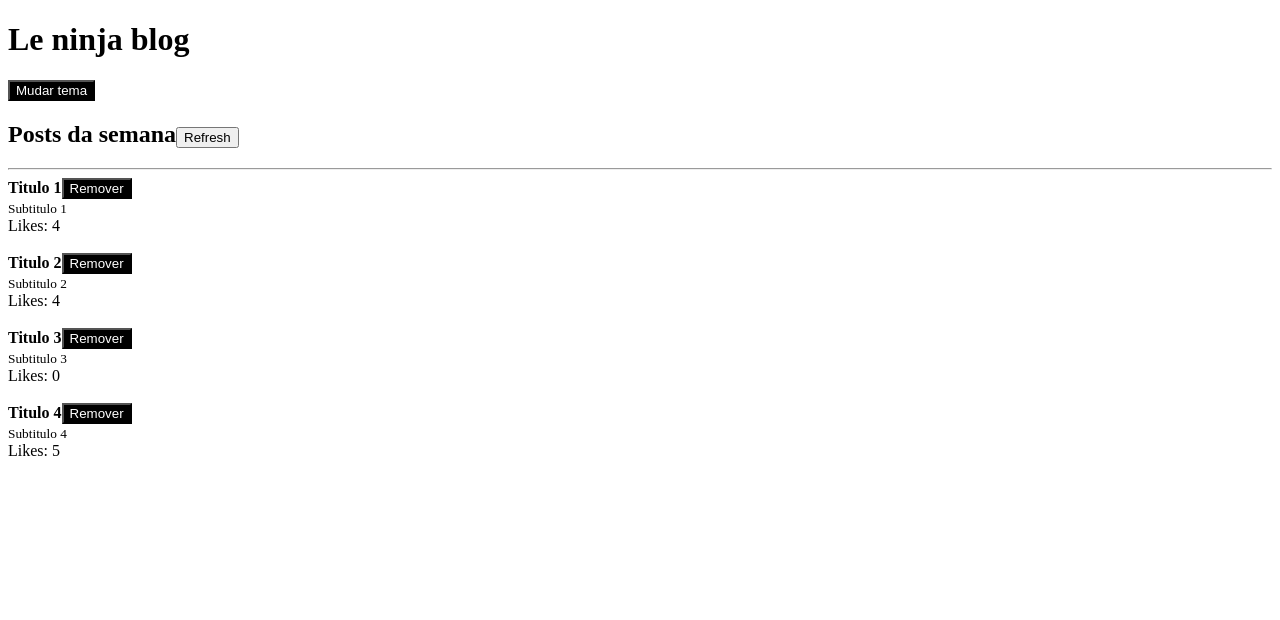
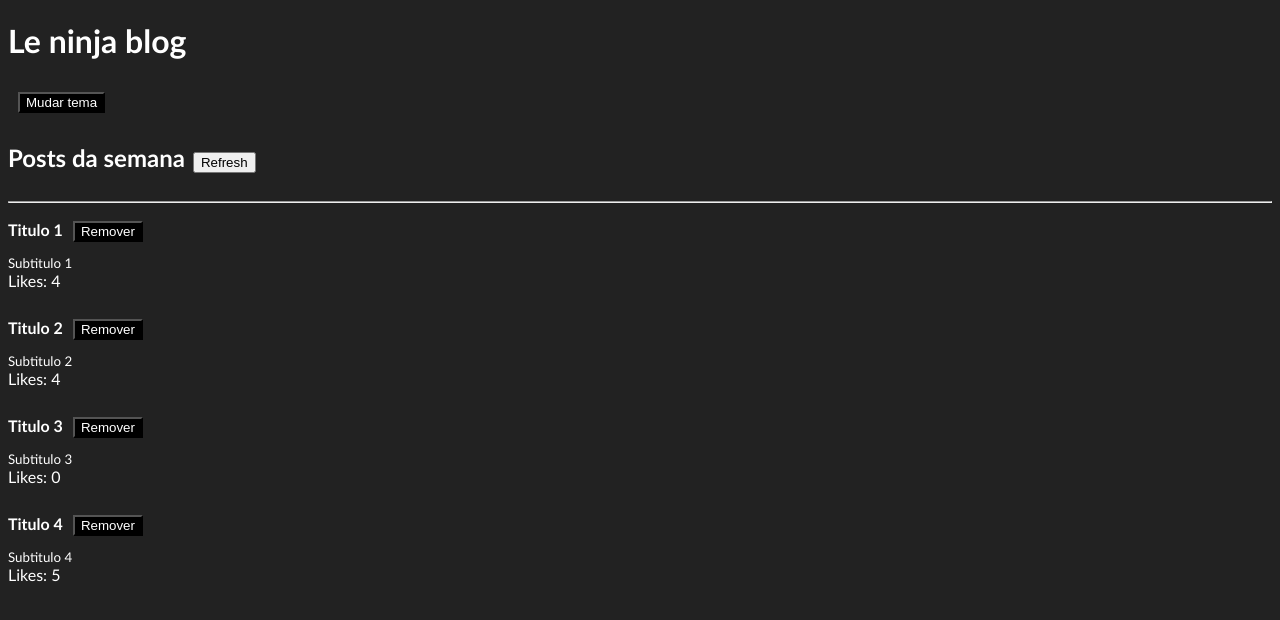
Before and after one commit to JoaoPaulo-creator/fundamentos-react, a React app: page / in a window 1280 px wide. Shown: the top 620 px of the page. Built offline with nearby package versions, Linux system fonts and the light colour scheme.

Commit message:
Adicionado loader css + configurador nas configs do webpack

```diff
--- a/package.json
+++ b/package.json
@@ -13,7 +13,9 @@
     "@babel/preset-react": "^7.18.6",
     "babel-loader": "^9.1.0",
     "clean-webpack-plugin": "^4.0.0",
+    "css-loader": "^6.7.3",
     "html-webpack-plugin": "^5.5.0",
+    "style-loader": "^3.3.1",
     "webpack": "^5.75.0",
     "webpack-cli": "^5.0.1",
     "webpack-dev-server": "^4.11.1"
--- a/src/App/App.js
+++ b/src/App/App.js
@@ -63,7 +63,12 @@ export default function App(){
       >
         <h2>
           Posts da semana
-          <button onClick={handleRefresh}>Refresh</button>
+          <button
+            onClick={handleRefresh}
+            style={{
+              margin: '8px',
+            }}
+          >Refresh</button>
         </h2>
 
       </Header>
--- a/src/App/components/button/Button.js
+++ b/src/App/components/button/Button.js
@@ -11,6 +11,7 @@ export default function Button(props) {
       style={{
         color: theme === 'dark' ? '#fff' : '#000',
         background: theme === 'dark' ? '#000' : '#fff',
+        margin: '10px'
       }}
     >
       {props.children}
--- a/src/App/components/header/Header.js
+++ b/src/App/components/header/Header.js
@@ -9,14 +9,6 @@ export default function Header(props) {
   return (
 
     <>
-      <div
-        style={{
-          background: '#ccc',
-          fontFamily: 'sans-serif'
-        }}
-      >
-
-      </div>
       <h1>{props.title}</h1>
       <Button onClick={onToggleTheme}>
         Mudar tema
--- /dev/null
+++ b/src/index.css
@@ -0,0 +1,6 @@
+body {
+  background-color: #222;
+  color: #fff;
+  font-family: 'Trebuchet MS', 'Lucida Sans Unicode', 'Lucida Grande', 'Lucida Sans', Arial, sans-serif;
+  font-size: 16px;
+}
--- a/src/index.js
+++ b/src/index.js
@@ -1,7 +1,7 @@
 import React from "react";
 import ReactDOM  from "react-dom";
 import App from './App/App'
-
+import './index.css'
 
 /*
 Sempre que se utiliza o JSX, implicitamente o React está sendo utilizado, sendo necessário sempre
--- a/webpack.config.js
+++ b/webpack.config.js
@@ -23,7 +23,11 @@ module.exports = {
       test: /\.jsx?$/, // aqui o loader vai verificar tanto arquivos js, quanto jsx
       exclude: /node_modules/, // excluindo a execucao do babel loader nos arquivos js do node_modules
       use: 'babel-loader'
-    }]
+    },
+    {
+      test: /\.css$/,
+      use: ['style-loader' ,'css-loader'] // necessario passar nessa ordem, para nao quebrar a aplicacao
+    }],
   },
 
   // setando uma porta para o servidor
```
Also changed, not shown: 1 other file (tests, documents, lock files or other folders).
